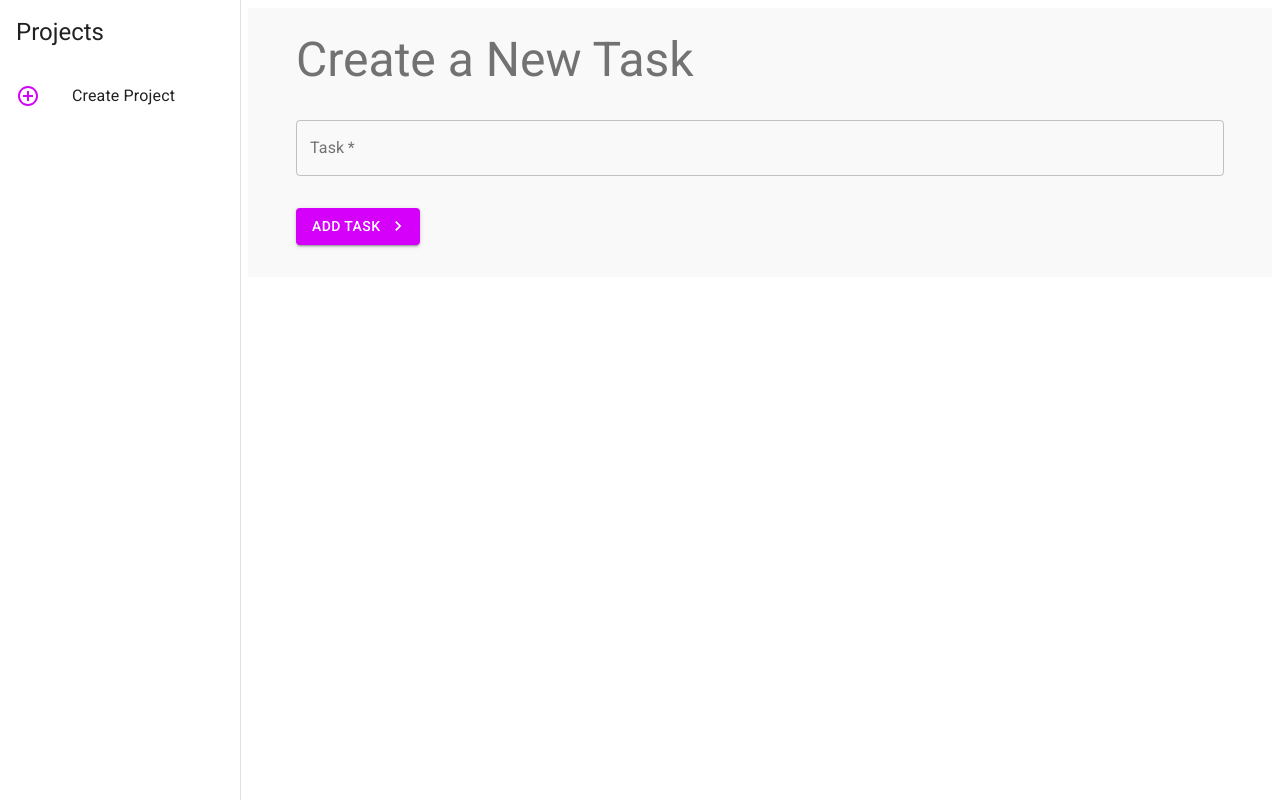
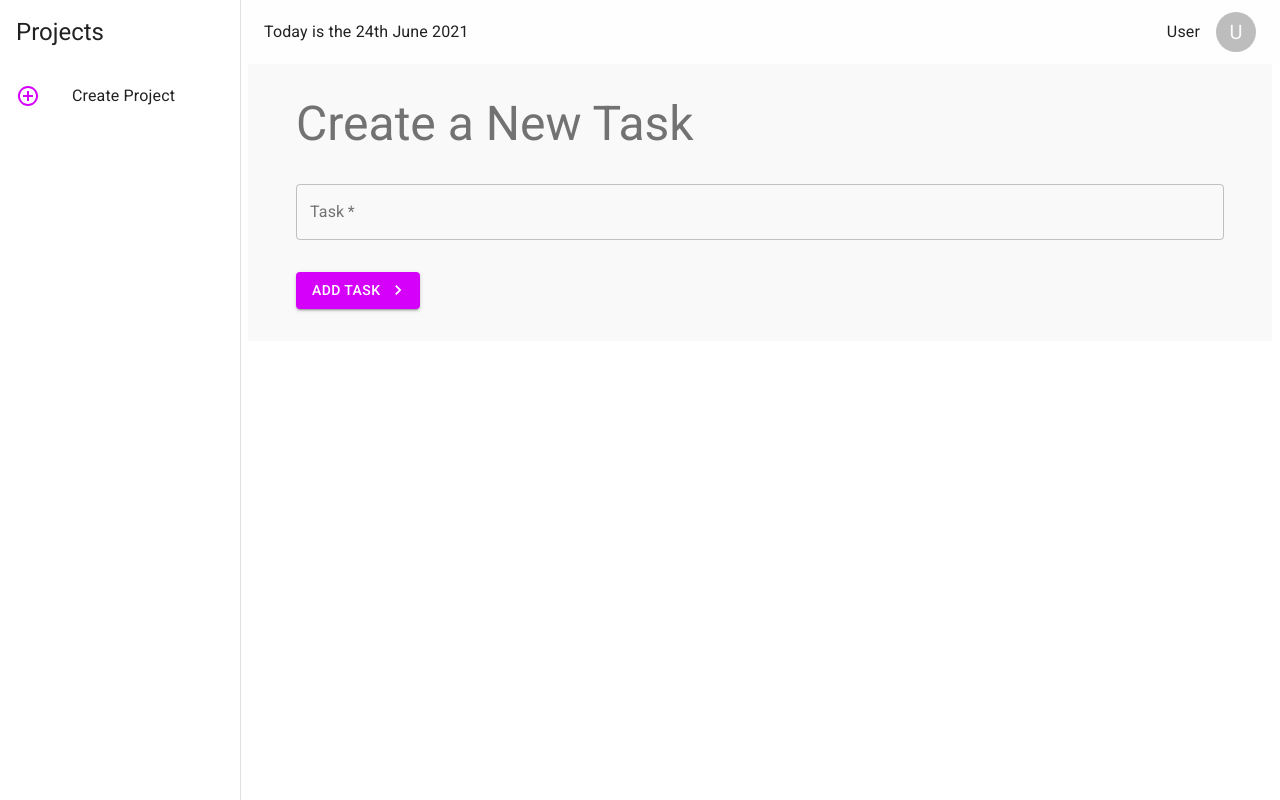
Before and after one commit to lazirpascual/react-to-do-list, a React (Create React App) app: page / in a window 1280 px wide. Built offline with nearby package versions, Linux system fonts and the light colour scheme.

Commit message:
add AppBar

```diff
--- a/package.json
+++ b/package.json
@@ -8,6 +8,7 @@
     "@testing-library/jest-dom": "^5.14.1",
     "@testing-library/react": "^11.2.7",
     "@testing-library/user-event": "^12.8.3",
+    "date-fns": "^2.22.1",
     "react": "^17.0.2",
     "react-dom": "^17.0.2",
     "react-scripts": "4.0.3",
--- a/src/components/Layout.js
+++ b/src/components/Layout.js
@@ -6,7 +6,11 @@ import List from "@material-ui/core/List";
 import ListItem from "@material-ui/core/ListItem";
 import ListItemIcon from "@material-ui/core/ListItemIcon";
 import ListItemText from "@material-ui/core/ListItemText";
-import { AddCircleOutlineOutlined, SubjectOutlined } from "@material-ui/icons";
+import { AddCircleOutlineOutlined } from "@material-ui/icons";
+import AppBar from "@material-ui/core/AppBar";
+import Toolbar from "@material-ui/core/Toolbar";
+import Avatar from "@material-ui/core/Avatar";
+import { format } from "date-fns";
 
 const drawerWidth = 240;
 
@@ -32,25 +36,41 @@ const useStyles = makeStyles((theme) => {
     title: {
       padding: theme.spacing(2),
     },
+    appBar: {
+      width: `calc(100% - ${drawerWidth}px)`,
+      marginLeft: drawerWidth,
+    },
+    date: {
+      flexGrow: 1,
+    },
+    toolbar: theme.mixins.toolbar,
+    avatar: {
+      marginLeft: theme.spacing(2),
+    },
   };
 });
 
 export default function Layout({ children }) {
   const classes = useStyles();
 
-  const menuItems = [
-    {
-      text: "My Notes",
-      icon: <SubjectOutlined color="secondary" />,
-    },
-    {
-      text: "Create Note",
-      icon: <AddCircleOutlineOutlined color="secondary" />,
-    },
-  ];
-
   return (
     <div className={classes.root}>
+      {/* app bar */}
+      <AppBar
+        position="fixed"
+        className={classes.appBar}
+        elevation={0}
+        color="primary"
+      >
+        <Toolbar>
+          <Typography className={classes.date}>
+            Today is the {format(new Date(), "do MMMM Y")}
+          </Typography>
+          <Typography>User</Typography>
+          <Avatar className={classes.avatar}>U</Avatar>
+        </Toolbar>
+      </AppBar>
+
       {/* side drawer */}
       <Drawer
         className={classes.drawer}
@@ -74,7 +94,10 @@ export default function Layout({ children }) {
       </Drawer>
 
       {/* main content */}
-      <div className={classes.page}>{children}</div>
+      <div className={classes.page}>
+        <div className={classes.toolbar}></div>
+        {children}
+      </div>
     </div>
   );
 }
```
Also changed, not shown: 1 other file (tests, documents, lock files or other folders).
